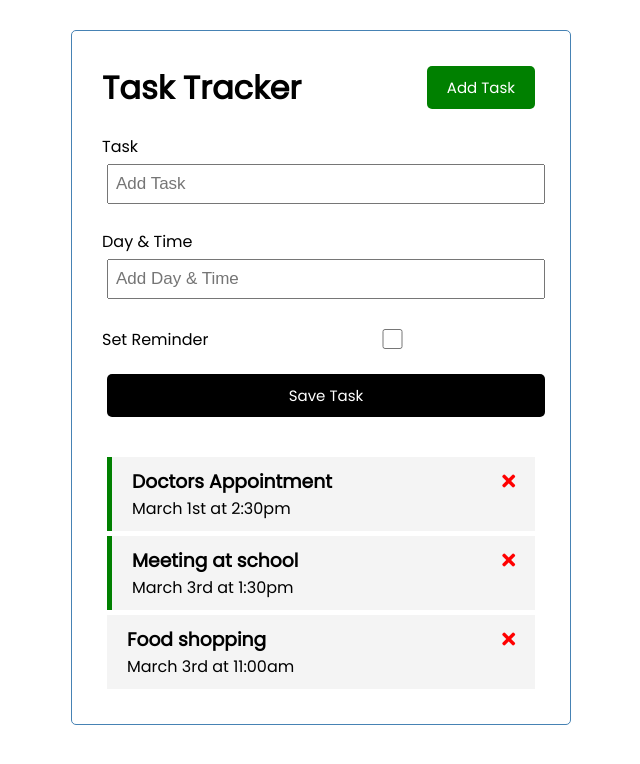
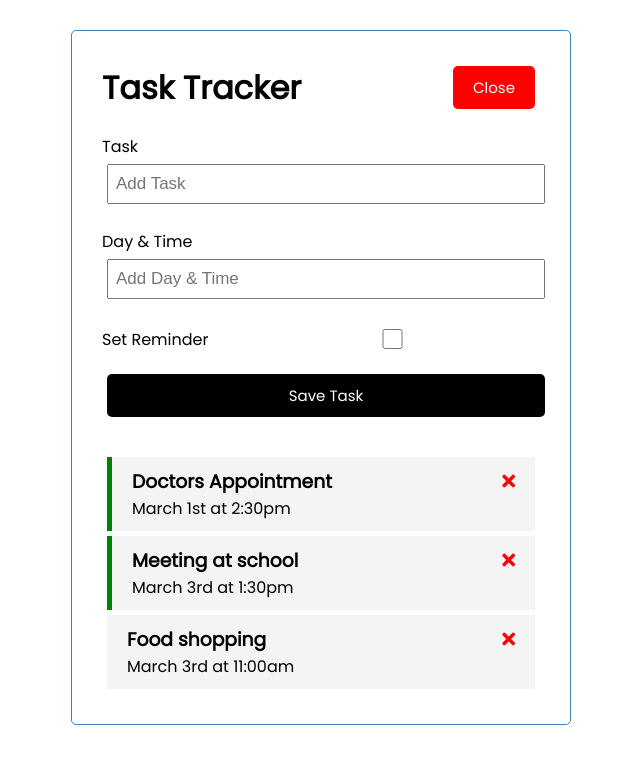
Before and after one commit to rookie-cookie/vue-crashcourse, a Vue app: page / in a window 1280 px wide. Both pictures are taken after a click on the button "Add Task". Shown: the top 764 px of the page, without its empty margins (319-959 px from the left). Built offline with nearby package versions, Linux system fonts and the light colour scheme.

Commit message:
added toggle for the add task button

```diff
--- a/src/App.vue
+++ b/src/App.vue
@@ -1,8 +1,10 @@
 <template>
 
   <div class="container">
-    <Header title="Task Tracker"/>
-    <AddTask @add-task="addTask"/>
+    <Header @toggle-add-task="toggleAddTask" title="Task Tracker" :showAddTask="showAddTask"/>
+    <div v-if="showAddTask" >
+      <AddTask @add-task="addTask"/>
+    </div>
     <Tasks @toggle-reminder="toggleReminder" @delete-task="deleteTask" :tasks="tasks" />
   </div>
 
@@ -22,13 +24,19 @@
     Header,
     Tasks,
     AddTask
+
   },
   data(){
     return {
-      tasks: []
+      tasks: [],
+      showAddTask: false
     }
   },
   methods: {
+    toggleAddTask(){
+      this.showAddTask = !this.showAddTask
+    },
+
     addTask(task){
       this.tasks = [...this. tasks, task]
     },
--- a/src/components/Button.vue
+++ b/src/components/Button.vue
@@ -12,7 +12,7 @@
   },
   methods:{
     onClick(){
-      console.log('click')
+      this.$emit('btn-click')
     }
   }
 }
--- a/src/components/Header.vue
+++ b/src/components/Header.vue
@@ -1,7 +1,7 @@
 <template>
   <header>
     <h1>{{title}}</h1>
-    <Button text="Add Task" color="green" />
+    <Button @btn-click="$emit('toggle-add-task')" :text="showAddTask ? 'Close' : 'Add Task'" :color="showAddTask ? 'red' : 'green'" />
 
   </header>
 </template>
@@ -15,6 +15,7 @@
     name: 'Header',
     props: {
       title: String,
+      showAddTask: Boolean
     },
     components: {
       Button
```
